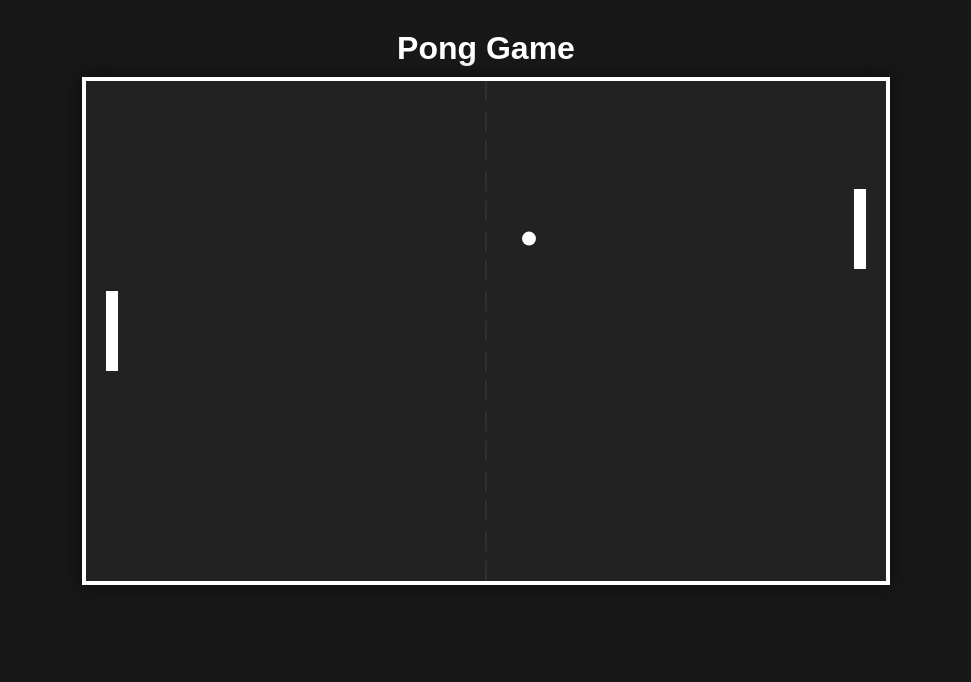
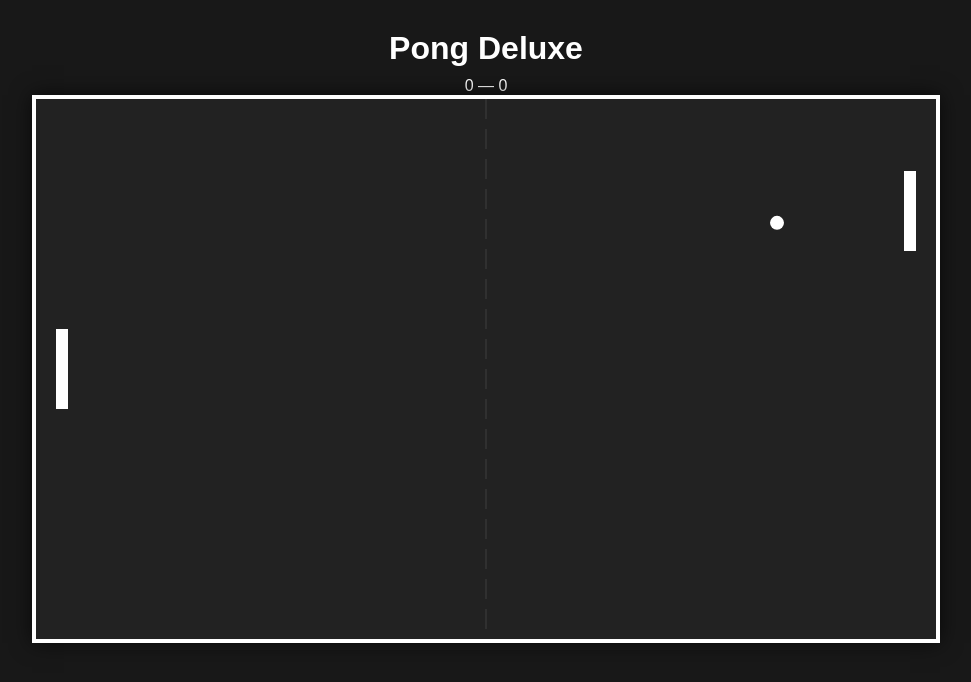
Before and after one commit to gabrielmatteojones/fictional-system, a plain HTML site: page index.html in a window 1280 px wide. Shown: the whole page, without its empty margins (154-1125 px from the left). Drawn offline with Linux system fonts and the light colour scheme.

Commit message:
Update index.html

```diff
--- a/index.html
+++ b/index.html
@@ -1,13 +1,19 @@
 <!DOCTYPE html>
-<html lang="en">
+<html lang="it">
 <head>
     <meta charset="UTF-8">
-    <title>Pong Game</title>
+    <title>Pong Deluxe</title>
     <link rel="stylesheet" href="style.css">
 </head>
 <body>
-    <h1>Pong Game</h1>
-    <canvas id="pong" width="800" height="500"></canvas>
+    <h1>Pong Deluxe</h1>
+    <div id="scoreboard">
+        <span id="playerScore">0</span>
+        <span id="divider">—</span>
+        <span id="aiScore">0</span>
+    </div>
+    <canvas id="pong" width="900" height="540"></canvas>
+    <div id="centerMsg"></div>
     <script src="game.js"></script>
 </body>
 </html>
```
